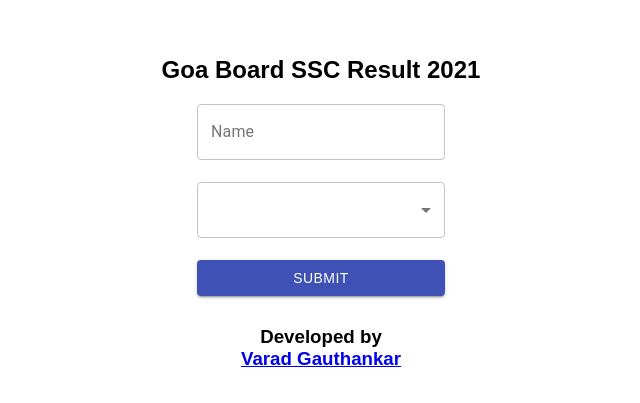
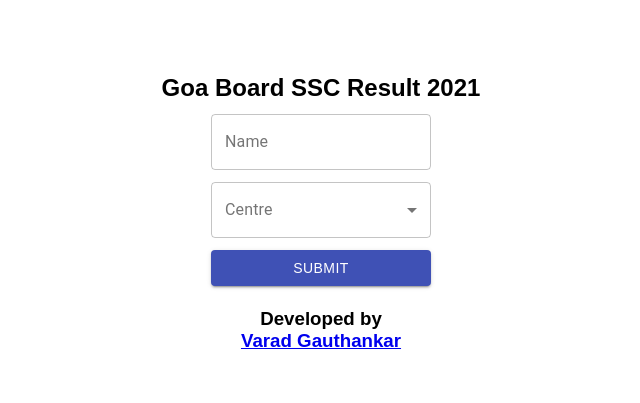
Before and after one commit to varadgauthankar/ssc-result, a React (Create React App) app: page / in a window 1280 px wide. Shown: the part 137-540 px from the top of the page, without its empty margins (319-959 px from the left). Built offline with nearby package versions, Linux system fonts and the light colour scheme.

Commit message:
fixed label not showing on input

```diff
--- a/src/pages/home_page.js
+++ b/src/pages/home_page.js
@@ -71,14 +71,15 @@ const HomePage = () => {
           onChange={handleTextField}
         />
 
-        <Spacer height={22} />
-        {/* <InputLabel id="label">fff</InputLabel> */}
+        <Spacer height={12} />
+        <FormControl variant="outlined" className={classes.formControl}>
+          <InputLabel id="demo-simple-select-outlined-label">Centre</InputLabel>
           <Select
-          variant="outlined"
-          label="Center"
+            labelId="demo-simple-select-outlined-label"
+            id="demo-simple-select-outlined"
             value={centre}
             onChange={handleMenu}
-          helperText="Select Centre"
+            label="Centre"
           >
             <MenuItem value="sanguem">Sanguem</MenuItem>
             <MenuItem value="dharbandora">Dharbandora</MenuItem>
@@ -93,13 +94,15 @@ const HomePage = () => {
             <MenuItem value="tiswadi">Tiswadi</MenuItem>
             <MenuItem value="kepem">Kepem</MenuItem>
           </Select>
+        </FormControl>
 
-        <Spacer height={22} />
+        <Spacer height={12} />
 
         <Button variant="contained" color="primary" onClick={handleSubmit}>
           SUBMIT
         </Button>
       </FormControl>
+
       <Spacer height={22} />
 
       <h3>Developed by</h3>
--- a/src/styles/material_ui_styles.js
+++ b/src/styles/material_ui_styles.js
@@ -2,8 +2,9 @@ import { makeStyles } from "@material-ui/core/styles";
 
 export const useStyles = makeStyles((theme) => ({
   formControl: {
-    margin: theme.spacing(1),
+    // margin: theme.spacing(1),
     minWidth: 120,
+    maxWidth: 220,
   },
 
   root: {
```
Lines whose indentation alone changed are shown as unchanged.
